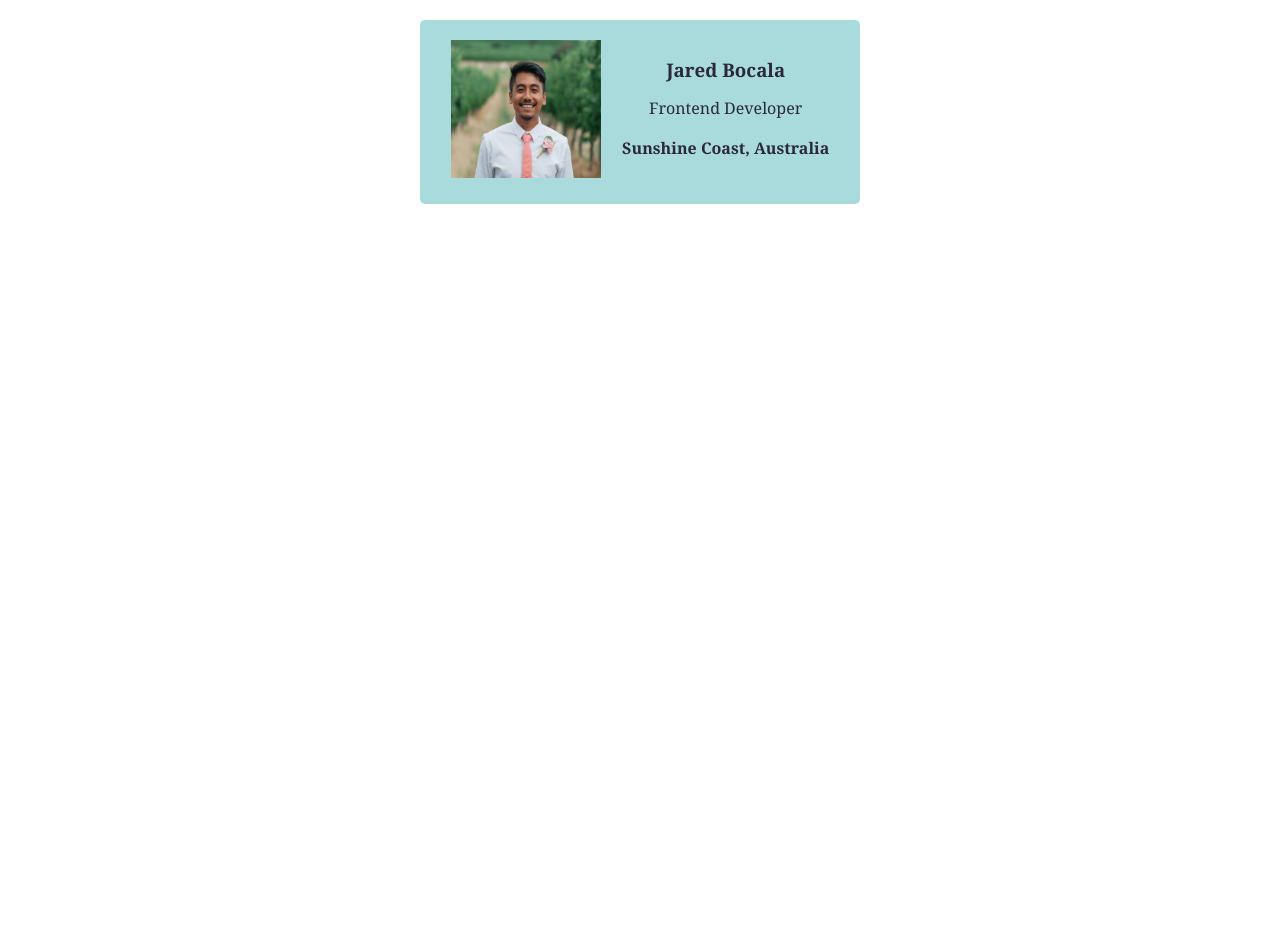
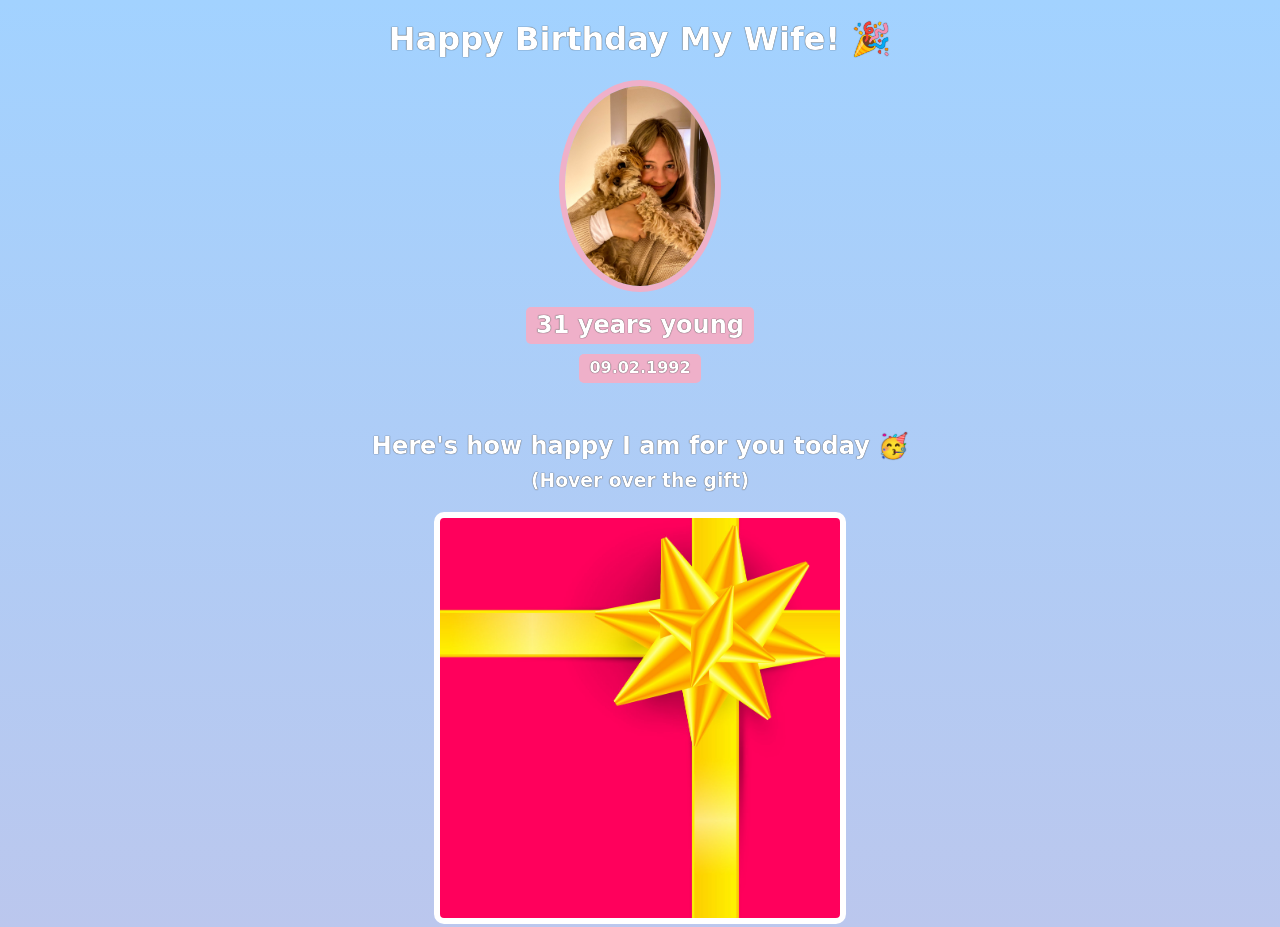
Before and after one commit to jbocala/business-card-2, a website built with Vite: page index.html in a window 1280 px wide. Shown: the top 927 px of the page. Before the commit the page ends 800 px from the top, so only its background shows below. Built offline with nearby package versions, Linux system fonts and the light colour scheme; a web font is replaced by a local one.

Commit message:
Add files via upload

```diff
--- a/index.html
+++ b/index.html
@@ -1,15 +1,45 @@
 <html>
     <head><link rel="stylesheet" href="https://cdnjs.cloudflare.com/ajax/libs/normalize/8.0.1/normalize.css">
-        <link rel="stylesheet" href="styles.css" />
+        <link rel="preconnect" href="https://fonts.googleapis.com">
+        <link rel="preconnect" href="https://fonts.gstatic.com" crossorigin>
+        <link href="https://fonts.googleapis.com/css2?family=Happy+Monkey&display=swap" rel="stylesheet">
+        <link rel="stylesheet" href="styles.css">
     </head>
     <body>
-        <div class="card">
-            <img class="avatar" src="images/me.png">
-            <div >
-                <h3>Jared Bocala</h3>
-                <p>Frontend Developer</p>
-                <h4>Sunshine Coast, Australia</h4>
-            </div>
+        <div id="header">
+            <h1>Happy Birthday My Wife! 🎉</h1>
+            <img id="bff-img" src="images/chloe.jpg">
+            <h2 id="bday-age">31 years young</h2>
+            <h4 id="bday-date">09.02.1992</h4>
         </div>
+
+        <div class="gift-section">
+            <h2 class="gift-title">Here's how happy I am for you today 🥳</h2>
+            <h3 class="gift-hint">(Hover over the gift)</h3>
+            <div class="gift-img" id="gift-img-happy"></div>
+        </div>
+
+        <div class="gift-section">
+            <h2 class="gift-title">How people react when you enter the room 😍</h2>
+            <div class="gift-img" id="gift-img-hot"></div>
+        </div>
+
+        <div class="gift-section">
+            <h2 class="gift-title">If I had to describe you with ONE word 👇</h2>
+            <div class="gift-img" id="gift-img-genius"></div>
+        </div>
+
+        <div class="gift-section">
+            <h2 class="gift-title">The only person as badass as you 💪</h2>
+            <div class="gift-img" id="gift-img-badass"></div>
+        </div>
+
+         <div class="gift-section">
+            <h2 class="gift-title">This one's for you, my love 🥂</h2>
+            <div class="gift-img" id="gift-img-cheers"></div>
+        </div>
+
+        <p id="footer">Want to create your own Birthday GIFt site? Take <a href="https://scrimba.com/learn/htmlandcss" target="_blank">this HTML & CSS course.</a></p>
+
     </body>
 </html>
--- a/styles.css
+++ b/styles.css
@@ -1,73 +1,105 @@
 body {
-    margin: 20px;
-    /*
-    Challenge:
-    Find a web safe font you like, and add it
-    to your card.
-    */
-    font-family: Georgia, 'Times New Roman', Times, serif;
+    text-align: center;
+    font-family: 'Happy Monkey', cursive;
+    background: linear-gradient(#a2d2ff, #EFB0C9);
+    color: #ffffff;
 }
 
-.avatar {
-    width: 150px;
-
+h1, h2, h3, h4, p {
+    text-shadow: 0 0 1px black;
 }
 
-
-.card {
-    width: 400px;
-    margin: 0 auto;
-    padding: 20px;
-    display: flex;
-    justify-content: space-around;
-    text-align: center;
-    background: #f1faee;
-    color: #2b2839;
-    border-bottom: 6px solid #a8dadc;
-    border-radius: 5px;
-
-    /*
-    Challenge:
-    Find a color palette you like on Coolors.co
-    and use it in your business card.
-     */
+#bff-img {
+    width: 150px;
+    border-radius: 50%;
+    border: 6px solid #EFB0C9;
+    margin-bottom: 10px;
 }
 
-.border-blue {
-    border: 1px dotted blue;
+#bday-age {
+    background: #EFB0C9;
+    padding: 5px 10px;
+    border-radius: 5px;
+    margin: 5px 0 10px 0;
 }
 
-h3:hover {
-    background-color: #e63946;
+#bday-date {
+    margin: 0;
+    background: #EFB0C9;
+    padding: 5px 10px;
+    border-radius: 5px;
 }
 
-/* The animation code */
-@keyframes card {
-  from {background-color: #f1faee;}
-  to {background-color: #a8dadc;}
+#header {
+    display: flex;
+    flex-direction: column;
+    align-items: center;
 }
 
-.card {
+.gift-section {
+    margin-top: 50px;
+}
 
-  background-color: #f1faee;
-  animation-name: card;
-  animation-duration: 6s;
+.gift-title {
+    margin-bottom: 10px;
+}
+
+.gift-hint {
+    margin-top: 0;
+}
+
+#gift-img-cheers {
+    height: 200px;
+}
+
+.gift-img {
+    margin: 20px auto;
+    max-width: 400px;
+    height: 400px;
+    border: 6px solid white;
+    border-radius: 10px;
+    background-image: url("images/gift-cover.jpg");
+    background-size: cover;
+}
+
+#gift-img-happy:hover {
+    background-image: url("https://media.giphy.com/media/U4DswrBiaz0p67ZweH/giphy.gif");
+}
+
+#gift-img-hot:hover {
+    background-image: url("https://media.giphy.com/media/3oooX87pROnnPMxjcZ/giphy.gif");
+}
+
+#gift-img-genius:hover {
+    background-image: url("https://media.giphy.com/media/vKHKDIdvxvN7vTAEOM/giphy.gif");
+}
+
+#gift-img-badass:hover {
+    background-image: url("https://media.giphy.com/media/niC0LL8nmXnWp0d7Sn/giphy.gif");
+}
+
+#gift-img-cheers:hover {
+    background-image: url("https://media.giphy.com/media/3o8lDEZL2Hvh6i22lu/giphy.gif");
+}
+
+#footer {
+    font-style: italic;
+    width: 400px;
+    margin: 40px auto 20px;
+}
+
+a {
+    color: white;
 }
 
 /*
-Stretch goals:
-Find other ways you can personalize
-the design of your business card, e.g.:
-- change the border(s)
-- add border radius
-- shuffle the layout
-- shadows        🤯
-- hover effects  🤯🤯
-- animations     🤯🤯🤯
+Add the footer paragraph according to the design.
+Configure the anchor tag to open the link in a new tab.
+Forgotten how to do it? Google it!
+
+Link:
+https://scrimba.com/learn/htmlandcss
+
+Text:
+Want to create your own Birthday GIFt site? Take this HTML & CSS course.
 */
-
-/*
-Final challenge:
-Download the code to your local computer and place it
-in a folder called "business-card"
-*/
```
Also changed, not shown: README.md, images/chloe.jpg (added), images/genius.gif (added), images/gift-cover.jpg (added), images/happy.gif (added), images/nick.jpg (added), 3 other files.
